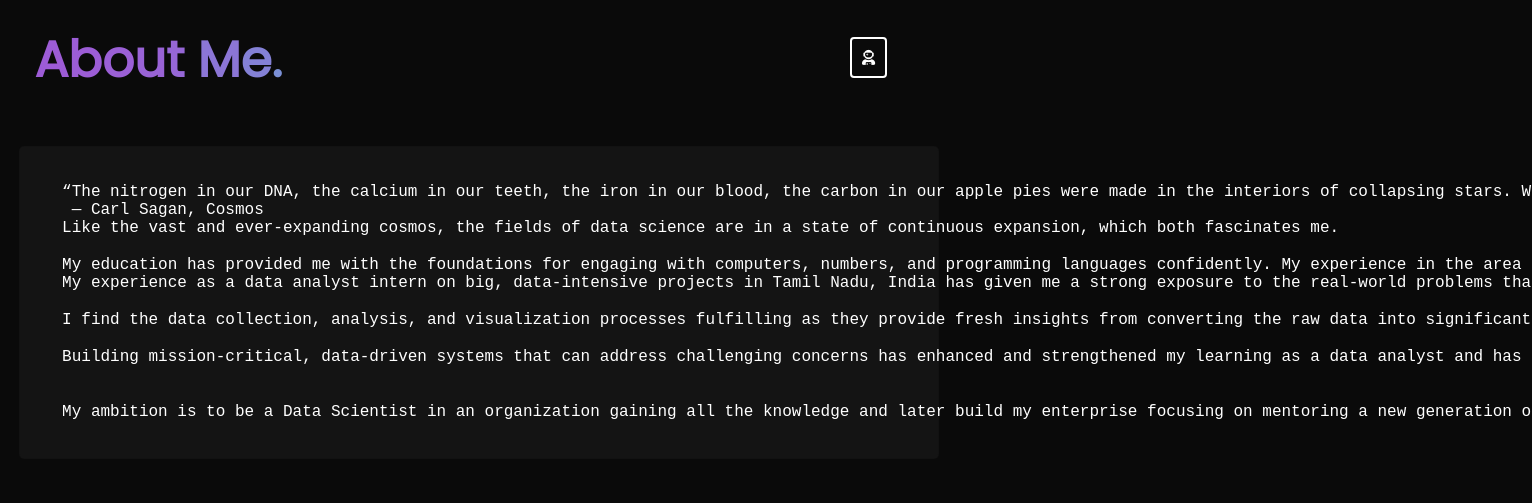
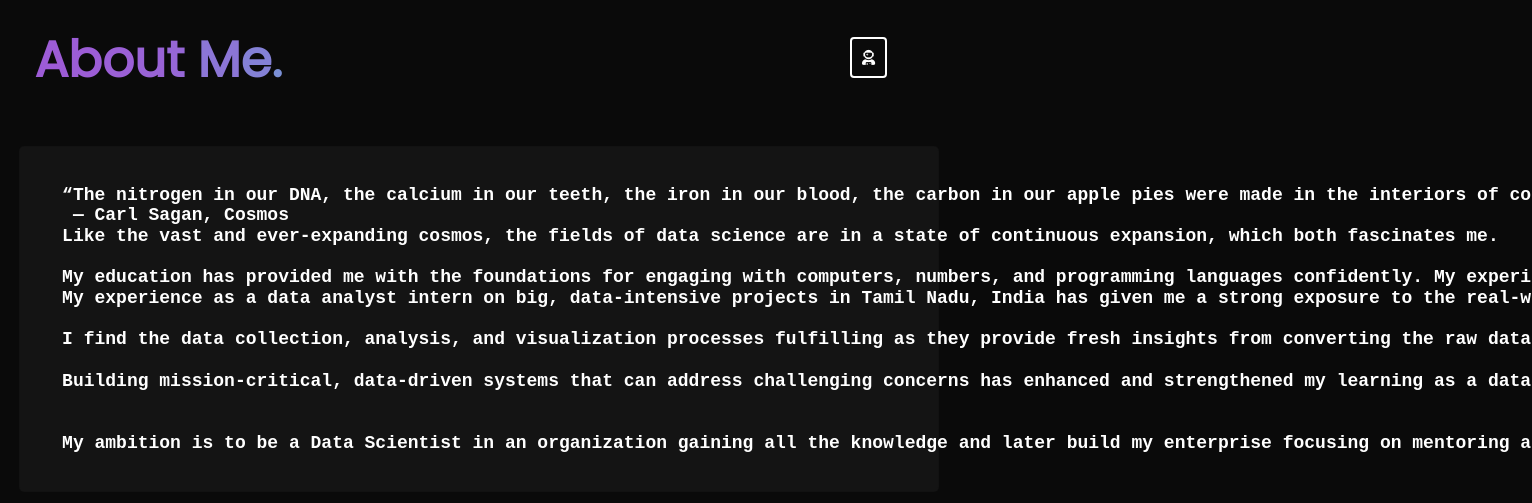
Before and after one commit to vishvaluke/vishvaluke.github.io, a plain HTML site: page index.html in a window 1280 px wide. Shown: the top 503 px of the page, 1532 px wide, since content can reach past the window. Drawn offline with nearby package versions, Linux system fonts and the light colour scheme; a script that the page names is missing.

Commit message:
Update index.html

```diff
--- a/index.html
+++ b/index.html
@@ -230,6 +230,7 @@ input[type=submit]:hover {
 	  <div id="forks" style="display: block;">
 		  <div class="projects" id="forks_section">
 			  <section>
+				  <div class="about_section">
 				  <span style="display:block;word-wrap: break-word;"><pre>
 “The nitrogen in our DNA, the calcium in our teeth, the iron in our blood, the carbon in our apple pies were made in the interiors of collapsing stars. We are made of star-stuff.”
  ― Carl Sagan, Cosmos
@@ -244,7 +245,7 @@ Building mission-critical, data-driven systems that can address challenging conc
 
 
 My ambition is to be a Data Scientist in an organization gaining all the knowledge and later build my enterprise focusing on mentoring a new generation of data scientists focusing on innovations to solve real-world issues. By applying the most successful utilization of data analytics and predictive approaches to maximize business profitability, I intend to help organizations make accurate, data-driven decisions based on trends in key metrics.
-</pre></span></section></div></div>
+</pre></span></section></div></div></div>
 </div>
   <div id="work">
     <span class="txt anim-text-flow" style="font-size: 50px;font-weight: bolder;font-family: "Questrial", sans-serif;">My Work.</span>
```
